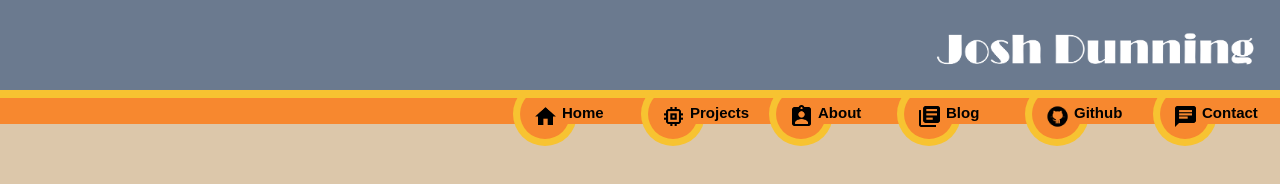
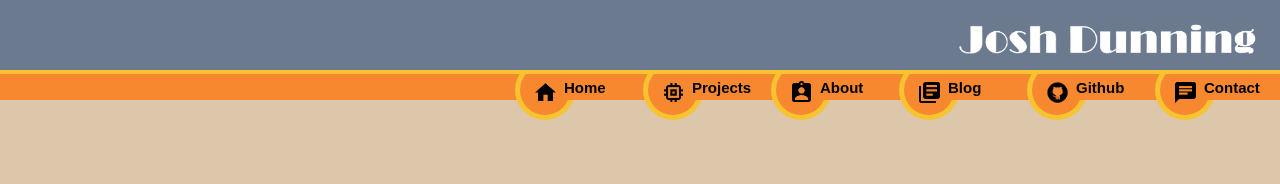
Before and after one commit to Josh-Dunning/personal-website, a plain HTML site: page index.html in a window 1280 px wide. Shown: the top 184 px of the page. Drawn offline with Linux system fonts and the light colour scheme.

Commit message:
Cleaned up navigation bar borders

```diff
--- a/css/main.css
+++ b/css/main.css
@@ -13,9 +13,10 @@
 	align-items: center;
 	justify-content: flex-end;
 	background-color: #6B7A8F;
-	height: 90px;
+	height: 70px;
 	position: relative;
 	z-index: 3;
+	overflow: hidden;
 
 }
 
@@ -24,7 +25,7 @@
 	align-items: center;
 	justify-content: flex-end;
 	/*background-color: #F7C331;*/
-	height: 40px;
+	height: 32px;
 	width: 100%;
 }
 
@@ -84,13 +85,8 @@ img {
 }
 
 .navText {
-	margin-top: 4px;
-	margin-left: 6px;
-}
-
-.navBox a {
-	text-decoration: none;
-	color: black;
+	margin-top: 3px;
+	margin-left: 8px;
 }
 
 a .navBox {
@@ -99,31 +95,31 @@ a .navBox {
 }
 
 a:hover .circ {
-	background-color: blue;
+	background-color: #ff9949;
 }
 
 a:hover .navCover {
-	background-color: blue;
+	background-color: #ff9949;
 }
 
 a:hover .navBand {
-	background-color: blue;
+	background-color: #ff9949;
 }
 
 .navHide {
 	width: 100%;
-	height: 8px;
+	height: 4px;
 	background-color: #F7C331;
 	position: absolute;
 	z-index: 4;
 }
 
 .circBoxB {
-	width: 64px;
-	height: 64px;
+	width: 60px;
+	height: 60px;
 	position: absolute;
 	z-index: 0;
-	margin-left: -7px;
+	margin-left: -5px;
 }
 
 .circB {
--- a/index.html
+++ b/index.html
@@ -7,7 +7,7 @@
 	<body style="margin: 0">
 		<div class="page">
 			<div class="headBox">
-				<img style="height: 100%; margin-top: 18px;" src="images/jname.png" alt="Josh Dunning" border="0">
+				<img style="height: 120%; margin-top: 18px;" src="images/jname.png" alt="Josh Dunning" border="0">
 			</div>
 			<div class="navHide"></div>
 			<div class="navBar">
```
